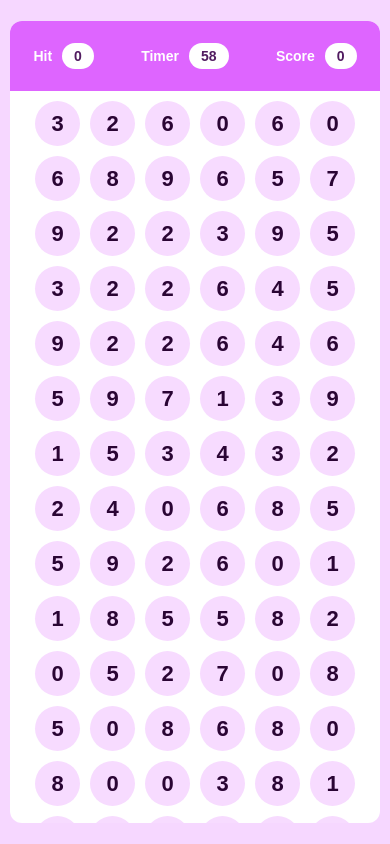
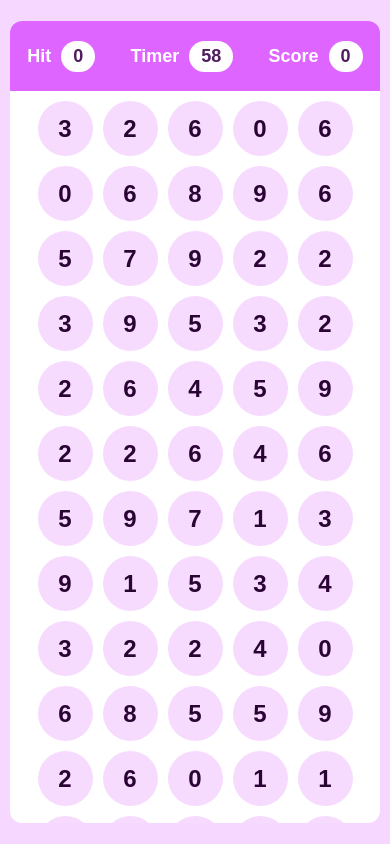
Before and after one commit to satyamco/Hit-Bubble-Game, a plain HTML site: page index.html in a window 390 px wide. Both pictures are taken after a click on the button "Start New Game". Drawn offline with Linux system fonts and the light colour scheme.

Commit message:
second commit

```diff
--- a/script.js
+++ b/script.js
@@ -4,6 +4,7 @@
 
 const btn = document.getElementById('snGame');
 const startContainer = document.getElementById('aDiv');
+let clickSound = new Audio('sound/click.mp3')
 
 function theBubbleGame() {
 
@@ -61,7 +62,7 @@ function theBubbleGame() {
         document.getElementById('score-card').innerText = score;
     }
 
-    let clickSound = new Audio('sound/click.mp3')
+
     document.getElementById('playgrnd').addEventListener('click', function (details) {
 
         let bubbleNum = Number(details.target.textContent)
--- a/styles.css
+++ b/styles.css
@@ -8,7 +8,7 @@ html,
 body {
     width: 100%;
     height: 100%;
-    font-family: 'Poppins', sans-serif;
+    font-family:  sans-serif;
     background-color: rgb(246, 215, 255);
     display: flex;
     align-items: center;
@@ -89,8 +89,9 @@ h1 {
 
 
 h2 {
-    font-size: 20px;
+    font-size: 25px;
     color: rgb(255, 255, 255);
+    font-weight: 700;
 }
 
 .contain {
@@ -138,9 +139,9 @@ h2 {
 }
 
 .bubble {
-    width: 60px;
-    height: 60px;
-    font-size: 22px;
+    width: 65px;
+    height: 65px;
+    font-size: 24px;
     font-weight: bold;
     cursor: pointer;
     border-radius: 50%;
@@ -175,7 +176,7 @@ h2 {
     }
 
     h2 {
-        font-size: 14px;
+        font-size: 18px;
     }
 
     .scard {
@@ -189,8 +190,8 @@ h2 {
     }
 
     .bubble {
-        width: 45px;
-        height: 45px;
+        width: 55px;
+        height: 55px;
     }
 
     .playgrnd {
```
